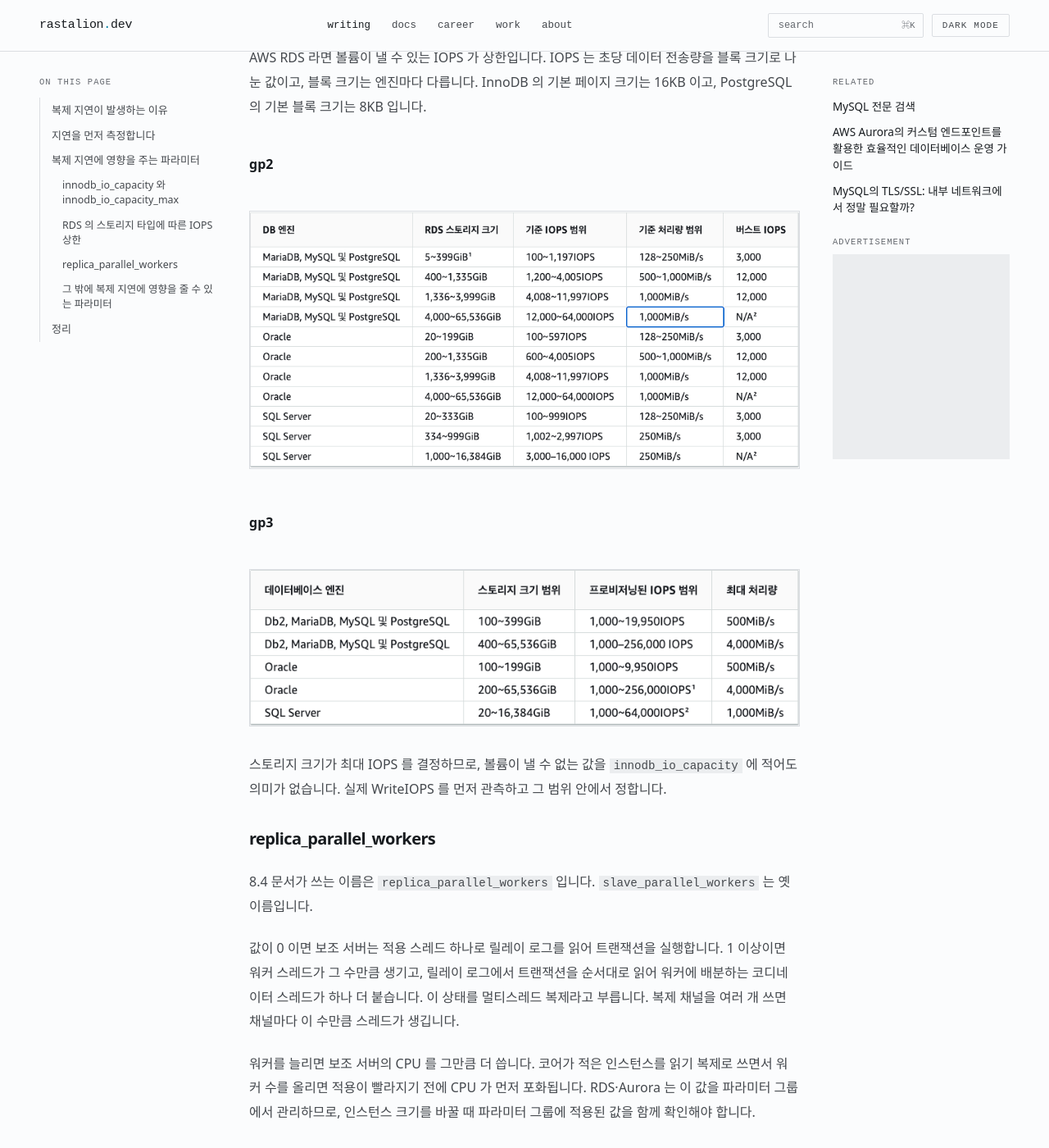
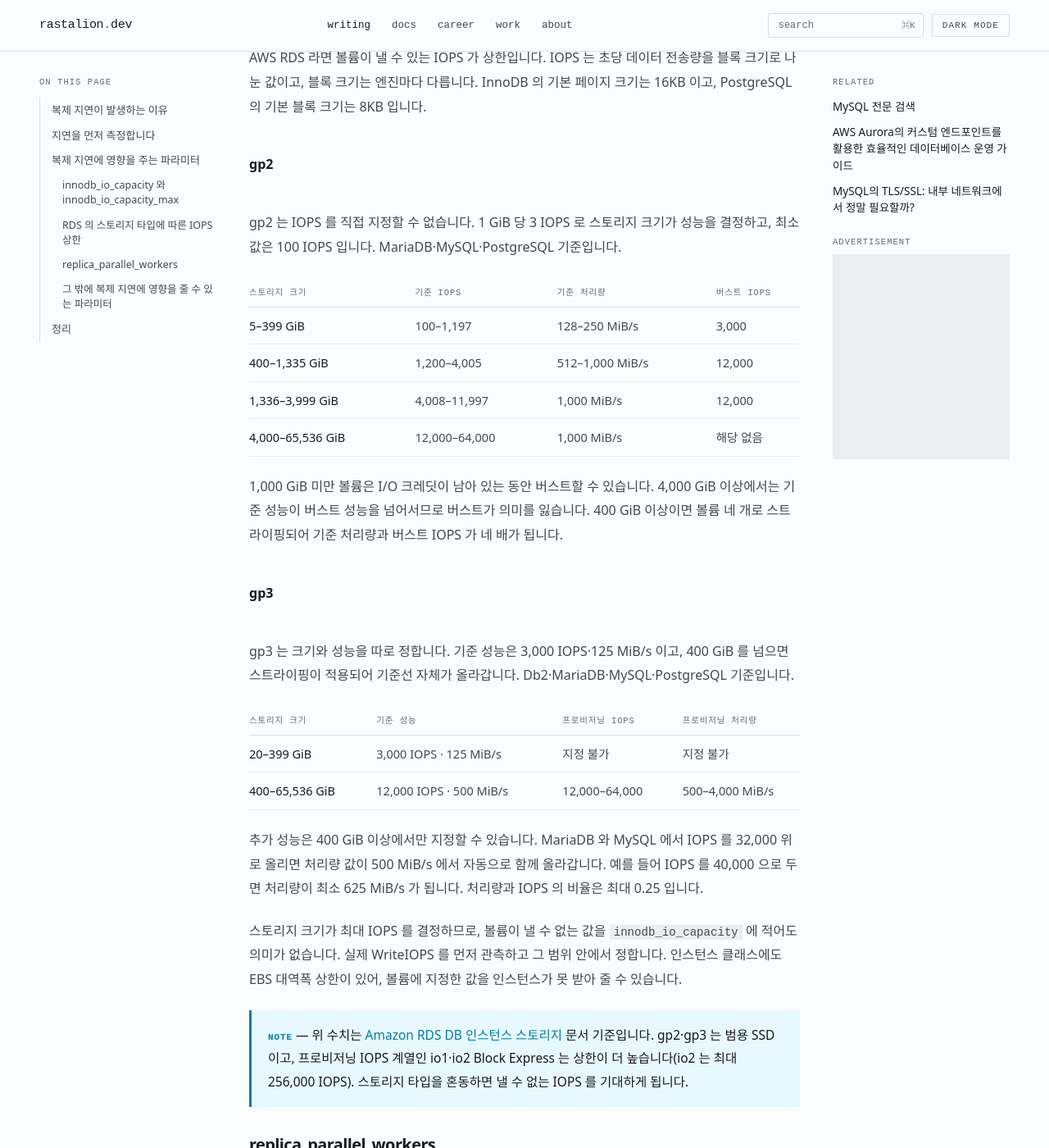
Before and after one commit to TeiNam/teinam.github.io, a Jekyll site: the page built from _posts/2025-05-23-mysql-replication-lag.md, in a window 1280 px wide and 1400 px high, scrolled down 3344 px. Shown: the whole window at 82% size. Built offline with Jekyll 4.4.1, drawn with Linux system fonts in a browser that asks for light colours; some web fonts are replaced.

Commit message:
fix: 표 이미지 4장을 마크다운 표로 교체 (3/13)
스크린샷으로 박혀 있던 표를 마크다운 표로 옮겼다. 검색·복사·다크 모드가 되고
화면 폭에 맞춰 접힌다.

- mysql-replication-lag — RDS gp2·gp3 스토리지 성능표. AWS 공식 문서와 대조한
  결과 'gp3' 라고 붙어 있던 이미지가 실제로는 io1 표였다(1,000~19,950 IOPS,
  최대 256,000 IOPS, 4,000 MiB/s). gp3 의 기준선은 3,000 IOPS·125 MiB/s 이고
  400 GiB 이상에서 12,000 IOPS·500 MiB/s 다. gp2 의 400~1,335 GiB 처리량도
  512~1,000 MiB/s 이지 500~1,000 이 아니다. 두 계열을 구분하는 NOTE 를 달았다.
- mongodb-create-collection — RDBMS↔MongoDB 대응표. 원본은 워터마크가 박힌
  타사 이미지였고 출처 표기를 함께 달고 있었다.
- data-models — 데이터 모델별 선택지. 원본 이미지는 Riak 처럼 확인하지 않은
  제품을 나열해 바로 위 문단이 경고하는 것과 정면으로 어긋났다. 각 절에서 릴리스와
  라이선스를 확인한 제품으로 다시 썼고 검색·분산 SQL 계층을 더했다.

```diff
--- a/_posts/2025-05-23-mysql-replication-lag.md
+++ b/_posts/2025-05-23-mysql-replication-lag.md
@@ -86,13 +86,31 @@
 
 #### gp2
 
-![RDS gp2 — DB 엔진과 스토리지 크기별 기준 IOPS, 기준 처리량, 버스트 IOPS 표](/assets/img/ebs-gp2-iops.png)
+gp2 는 IOPS 를 직접 지정할 수 없습니다. 1 GiB 당 3 IOPS 로 스토리지 크기가 성능을 결정하고, 최소값은 100 IOPS 입니다. MariaDB·MySQL·PostgreSQL 기준입니다.
+
+| 스토리지 크기 | 기준 IOPS | 기준 처리량 | 버스트 IOPS |
+| --- | --- | --- | --- |
+| 5–399 GiB | 100–1,197 | 128–250 MiB/s | 3,000 |
+| 400–1,335 GiB | 1,200–4,005 | 512–1,000 MiB/s | 12,000 |
+| 1,336–3,999 GiB | 4,008–11,997 | 1,000 MiB/s | 12,000 |
+| 4,000–65,536 GiB | 12,000–64,000 | 1,000 MiB/s | 해당 없음 |
+
+1,000 GiB 미만 볼륨은 I/O 크레딧이 남아 있는 동안 버스트할 수 있습니다. 4,000 GiB 이상에서는 기준 성능이 버스트 성능을 넘어서므로 버스트가 의미를 잃습니다. 400 GiB 이상이면 볼륨 네 개로 스트라이핑되어 기준 처리량과 버스트 IOPS 가 네 배가 됩니다.
 
 #### gp3
 
-![RDS gp3 — DB 엔진과 스토리지 크기별 프로비저닝 IOPS 범위와 최대 처리량 표](/assets/img/ebs-gp3-iops.png)
+gp3 는 크기와 성능을 따로 정합니다. 기준 성능은 3,000 IOPS·125 MiB/s 이고, 400 GiB 를 넘으면 스트라이핑이 적용되어 기준선 자체가 올라갑니다. Db2·MariaDB·MySQL·PostgreSQL 기준입니다.
 
-스토리지 크기가 최대 IOPS 를 결정하므로, 볼륨이 낼 수 없는 값을 `innodb_io_capacity` 에 적어도 의미가 없습니다. 실제 WriteIOPS 를 먼저 관측하고 그 범위 안에서 정합니다.
+| 스토리지 크기 | 기준 성능 | 프로비저닝 IOPS | 프로비저닝 처리량 |
+| --- | --- | --- | --- |
+| 20–399 GiB | 3,000 IOPS · 125 MiB/s | 지정 불가 | 지정 불가 |
+| 400–65,536 GiB | 12,000 IOPS · 500 MiB/s | 12,000–64,000 | 500–4,000 MiB/s |
+
+추가 성능은 400 GiB 이상에서만 지정할 수 있습니다. MariaDB 와 MySQL 에서 IOPS 를 32,000 위로 올리면 처리량 값이 500 MiB/s 에서 자동으로 함께 올라갑니다. 예를 들어 IOPS 를 40,000 으로 두면 처리량이 최소 625 MiB/s 가 됩니다. 처리량과 IOPS 의 비율은 최대 0.25 입니다.
+
+스토리지 크기가 최대 IOPS 를 결정하므로, 볼륨이 낼 수 없는 값을 `innodb_io_capacity` 에 적어도 의미가 없습니다. 실제 WriteIOPS 를 먼저 관측하고 그 범위 안에서 정합니다. 인스턴스 클래스에도 EBS 대역폭 상한이 있어, 볼륨에 지정한 값을 인스턴스가 못 받아 줄 수 있습니다.
+
+> **NOTE** — 위 수치는 [Amazon RDS DB 인스턴스 스토리지](https://docs.aws.amazon.com/AmazonRDS/latest/UserGuide/CHAP_Storage.html) 문서 기준입니다. gp2·gp3 는 범용 SSD 이고, 프로비저닝 IOPS 계열인 io1·io2 Block Express 는 상한이 더 높습니다(io2 는 최대 256,000 IOPS). 스토리지 타입을 혼동하면 낼 수 없는 IOPS 를 기대하게 됩니다.
 
 ### replica_parallel_workers
 
```
Also changed, not shown: _posts/2020-09-03-mongodb-create-collection.md (+6 -3 lines), docs/database/choosing-a-database/data-models.md (+11 -1 lines).
